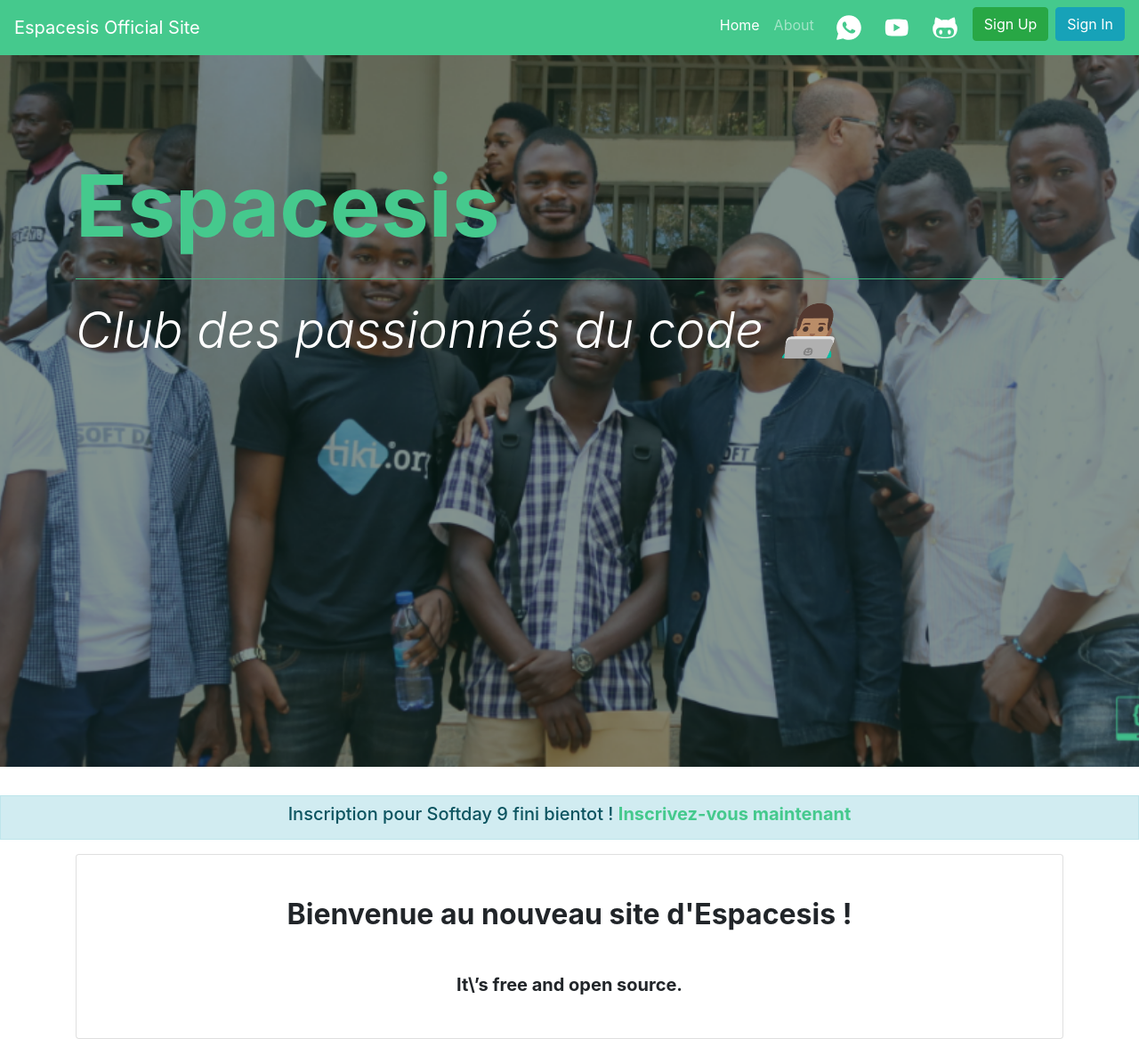
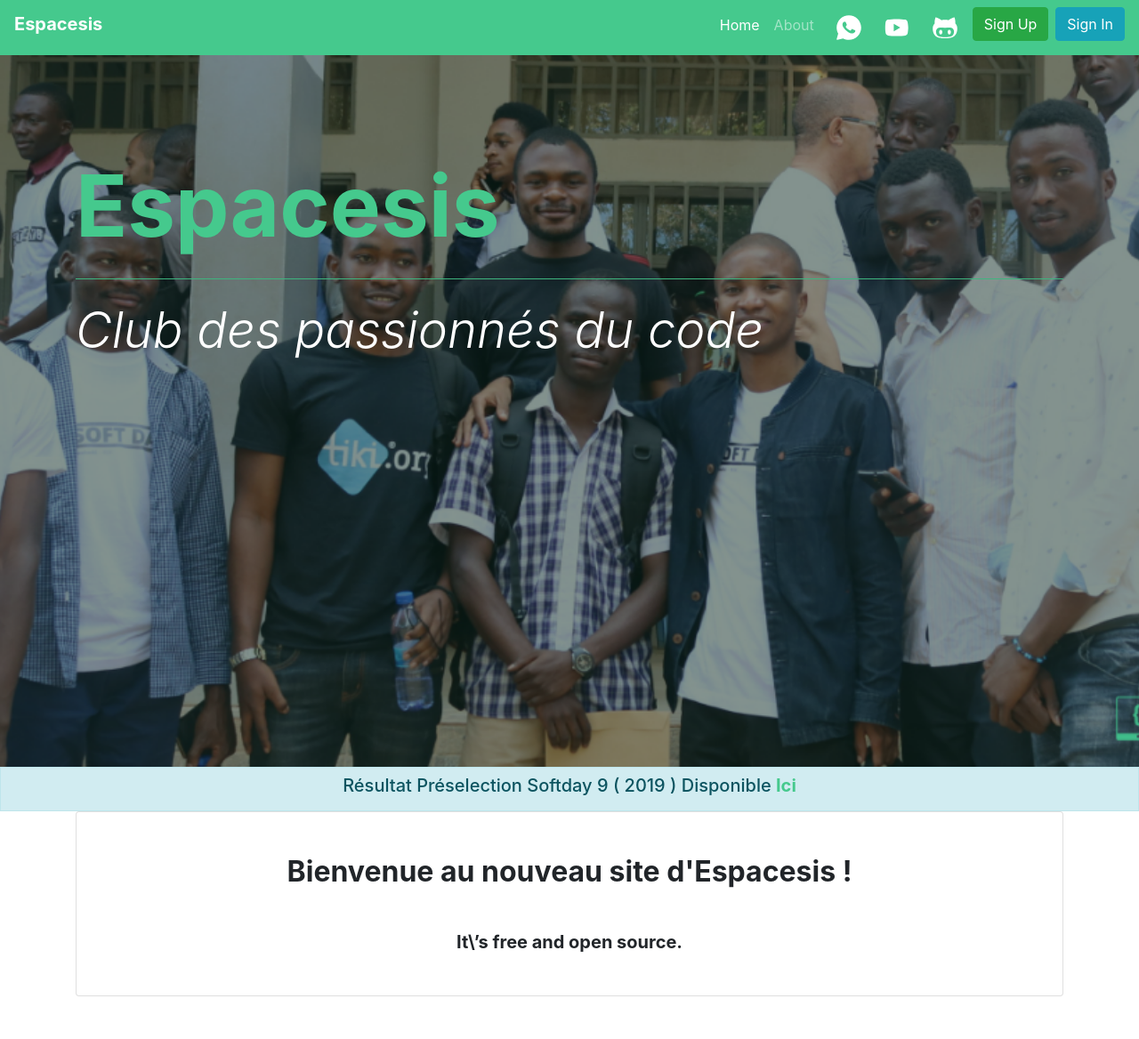
Before and after one commit to espacesis/espacesis, a Django app: template espacesis/templates/pages/home.html in a window 1280 px wide. Shown: the whole page at 89% size. After the commit the page ends 1120 px from the top, so only its background shows below. Run offline with Django 3.2, Linux system fonts and the light colour scheme; the template is opened without the code that fills it, so the values that code supplies are empty; parts of the project's set-up code (start-up, migrations or seed data) failed here and were passed over; some libraries are stand-ins or nearby versions.

Commit message:
adding Message Custom to home Page

```diff
--- a/espacesis/templates/base.html
+++ b/espacesis/templates/base.html
@@ -41,7 +41,9 @@
         <button class="navbar-toggler navbar-toggler-right" type="button" data-toggle="collapse" data-target="#navbarSupportedContent" aria-controls="navbarSupportedContent" aria-expanded="false" aria-label="Toggle navigation">
           <span class="navbar-toggler-icon"></span>
         </button>
-        <a class="navbar-brand" href="{% url 'home' %}">Espacesis Official Site</a>
+        <a class="navbar-brand" href="{% url 'home' %}">
+          <h5 class="font-weight-bold">Espacesis</h5>
+        </a>
 
         <div class="collapse navbar-collapse" id="navbarSupportedContent">
           <ul class="navbar-nav ml-auto">
--- a/espacesis/templates/pages/home.html
+++ b/espacesis/templates/pages/home.html
@@ -19,22 +19,22 @@
 {% block content %}
 
 <!-- Jumbotron -->
-<div class="jumbotron rounded-0">
+<div class="jumbotron mb-0 rounded-0">
     <div class="container">
           <h1 class="display-1 mt-5 text-primary font-weight-bold">Espacesis</h1>
   <p class="lead"></p>
   <hr class="my-4 bg-primary">
-  <p class="font-italic text-white display-4">Club des passionnés du code 👨🏽‍💻</p>
+  <p class="font-italic text-white display-4">Club des passionnés du code</p>
   {% comment %} <a class="btn btn-primary btn-lg" href="#" role="button">Learn more</a> {% endcomment %}
     </div>
 </div>
 
-<div class="py-2 rounded-0 mt-0 alert alert-info" role="alert">
+<div class="py-2 rounded-0 my-0 alert alert-info" role="alert">
   <div class="container">
       <h5 class="text-center">
         {% comment %} @TODO : creer un compteur des jours !  {% endcomment %}
-        Inscription pour Softday 9 fini bientot !
-        <a class="font-weight-bold" href="{% url 'softday' %}">{% trans 'Inscrivez-vous maintenant' %}</a>
+        Résultat Préselection Softday 9 ( 2019 ) Disponible
+        <a class="font-weight-bold" href="{% url 'softday' %}">{% trans 'Ici' %}</a>
     </h5>
   </div>
 </div>
```
